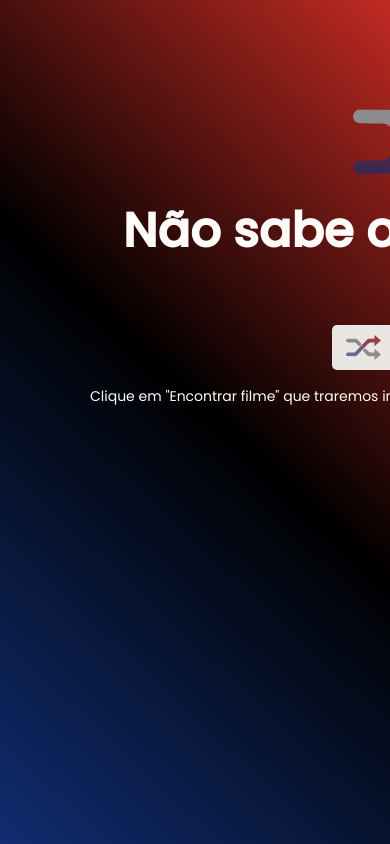
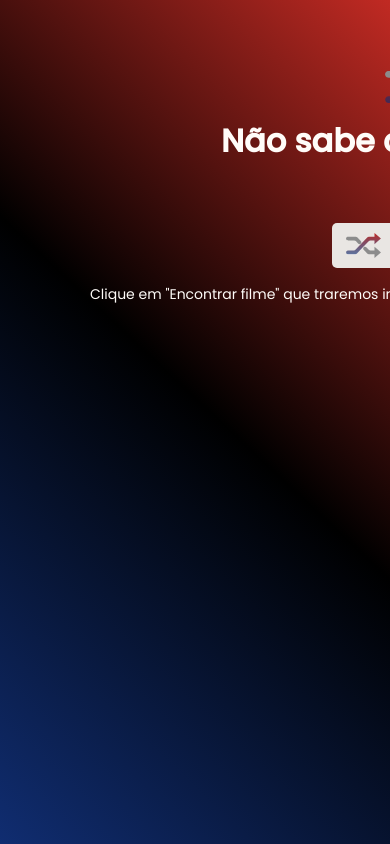
Before and after one commit to polyanetuag/rocketflix, a React (Vite) app: page / in a window 390 px wide. Shown: the top 844 px of the page. Built offline with nearby package versions, Linux system fonts and the light colour scheme.

Commit message:
fix: responsive

```diff
--- a/src/components/Head/styles.css
+++ b/src/components/Head/styles.css
@@ -18,15 +18,16 @@
 
 @media (max-width: 40rem) {
   .Head {
-    padding-top: 6rem;
+    padding-top: 4rem;
+
   }
 
   .Head img {
-    width: 8rem;
+    max-width: max-content;
   }
 
   .Head h1 {
-    font-size: 3rem;
+    font-size: 2rem;
     font-weight: 700;
     margin-bottom: 1rem;
   }
```
